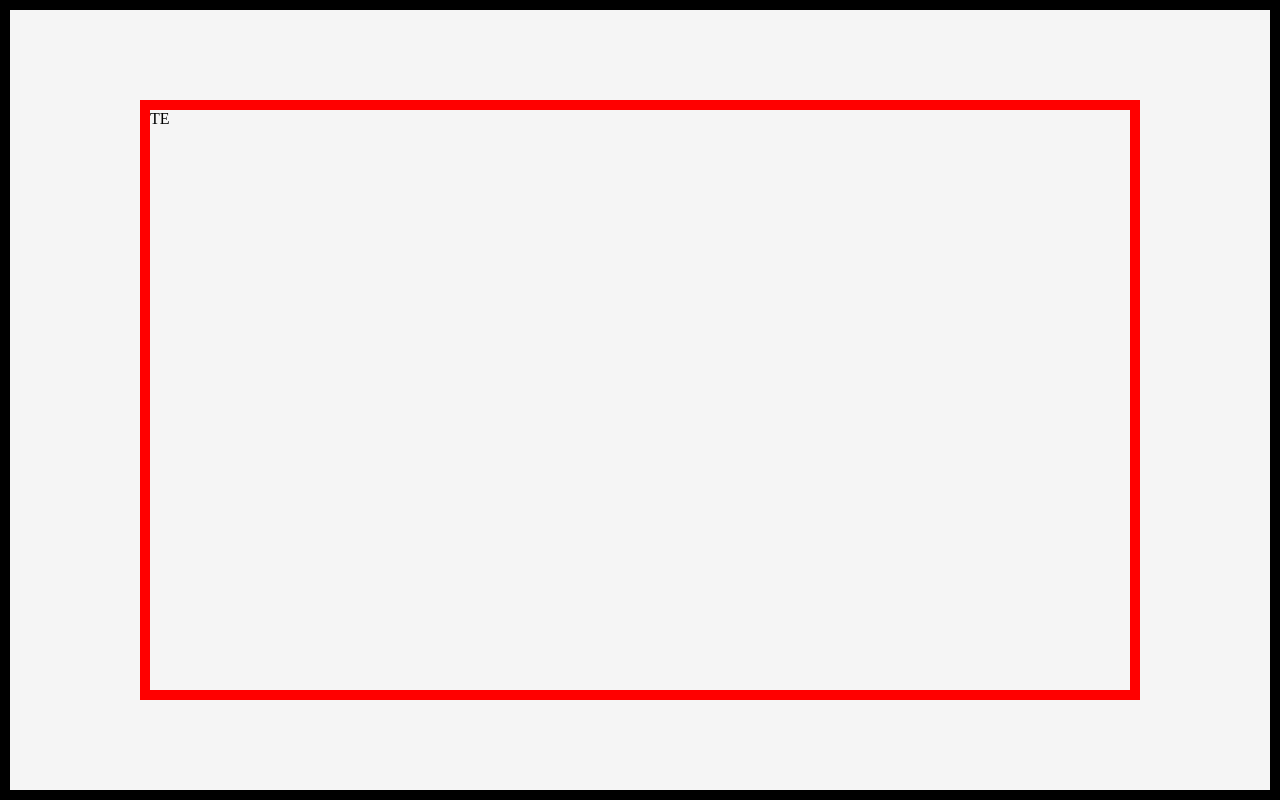
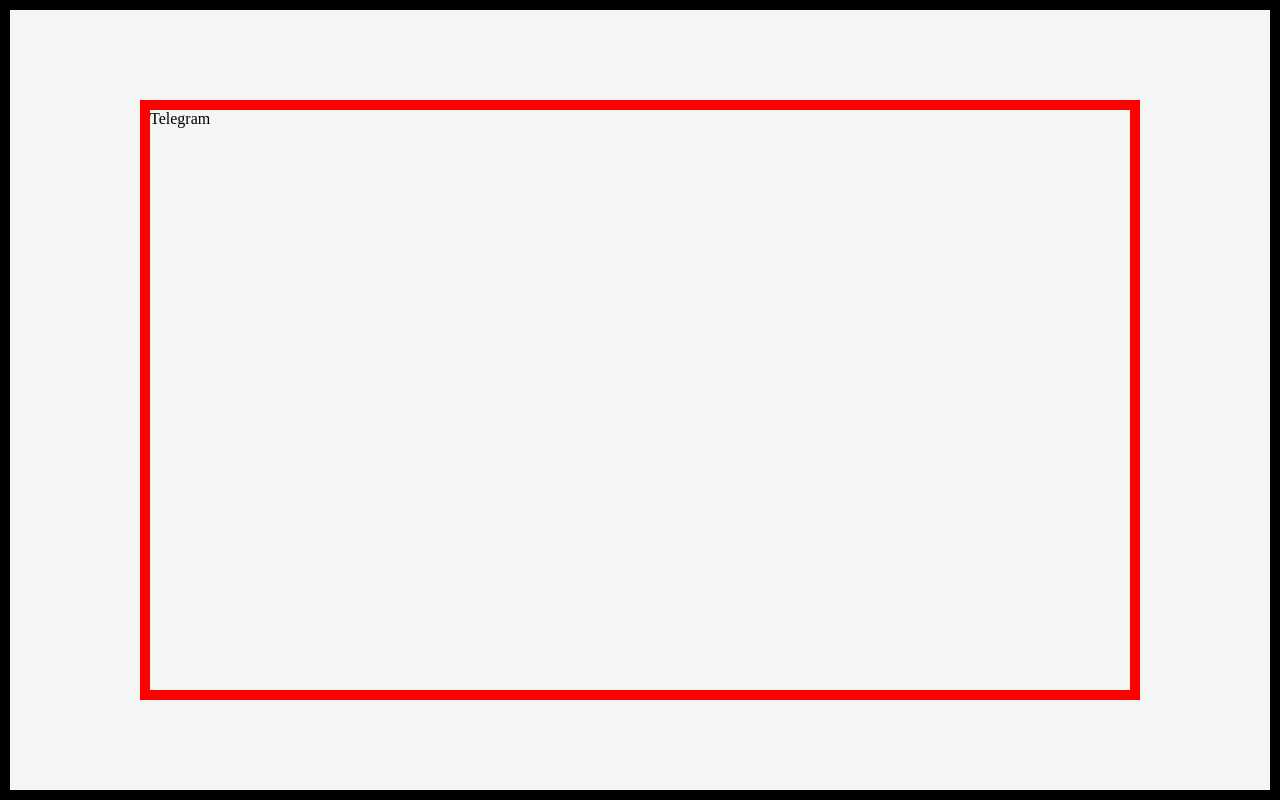
Before and after one commit to TymoteuszStr/animation-prezentation, a Vue app: page / in a window 1280 px wide. Built offline with nearby package versions, Linux system fonts and the light colour scheme.

Commit message:
add telegram

```diff
--- a/src/components/Slajd.vue
+++ b/src/components/Slajd.vue
@@ -1,21 +1,20 @@
+<!-- @format -->
+
 <template>
 	<div class="wrapper">
-    <div class="slajd-container">TE</div>
+		<div class="slajd-container">Telegram</div>
 	</div>
 </template>
 
 <script>
-
-
 	export default {
 		name: "Home",
-  components: {
- },
-};
+		components: {},
+	}
 </script>
 
 <style lang="scss">
-.wrapper{
+	.wrapper {
 		width: 100vw;
 		height: 100vh;
 		border: 10px solid black;
@@ -23,9 +22,9 @@ export default {
 		align-items: center;
 		justify-content: center;
 	}
-.slajd-container{
+	.slajd-container {
 		border: 10px solid red;
-    width:1000px;
+		width: 1000px;
 		height: 600px;
 	}
 </style>
```
Lines whose indentation alone changed are shown as unchanged.
